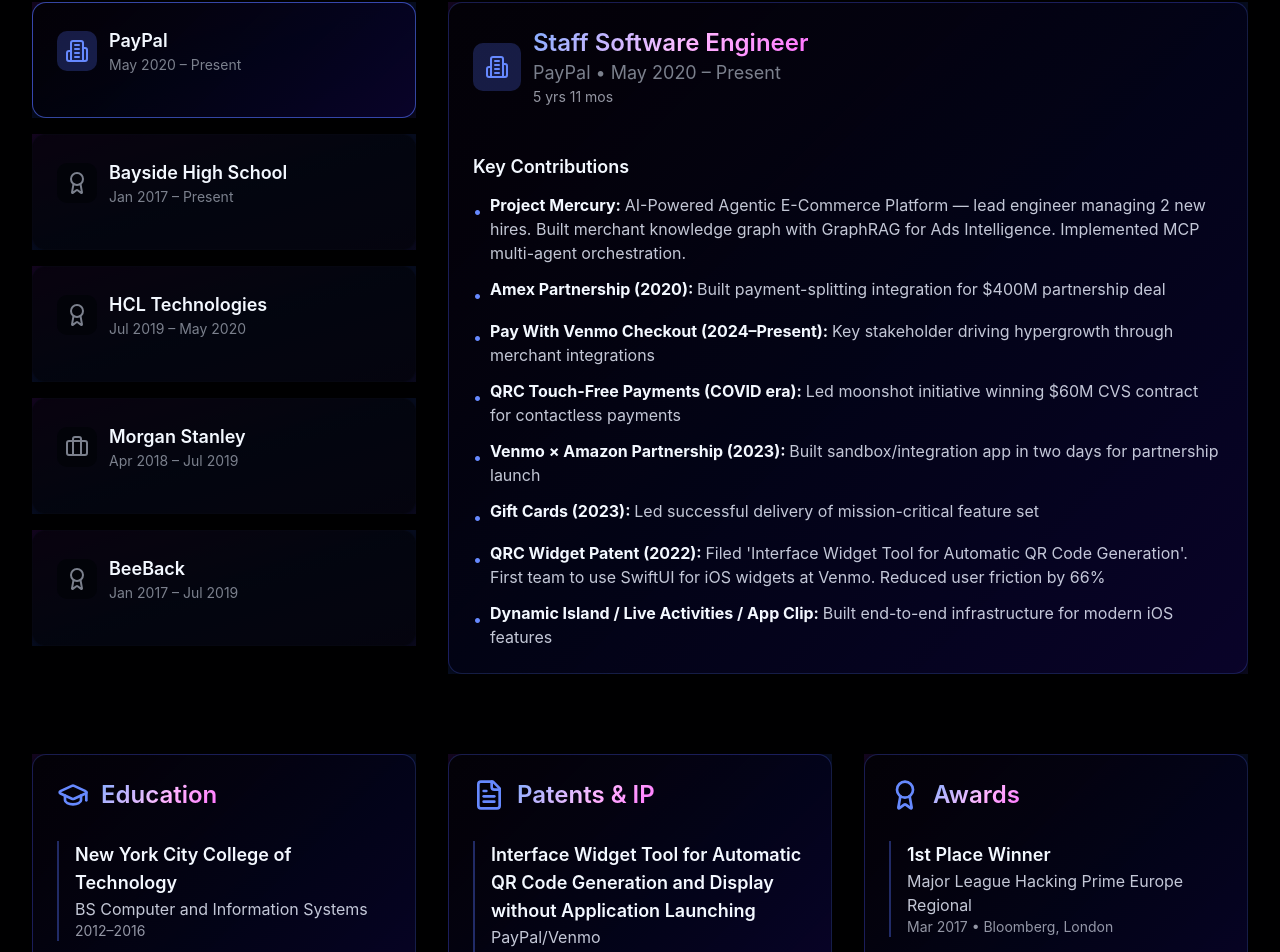
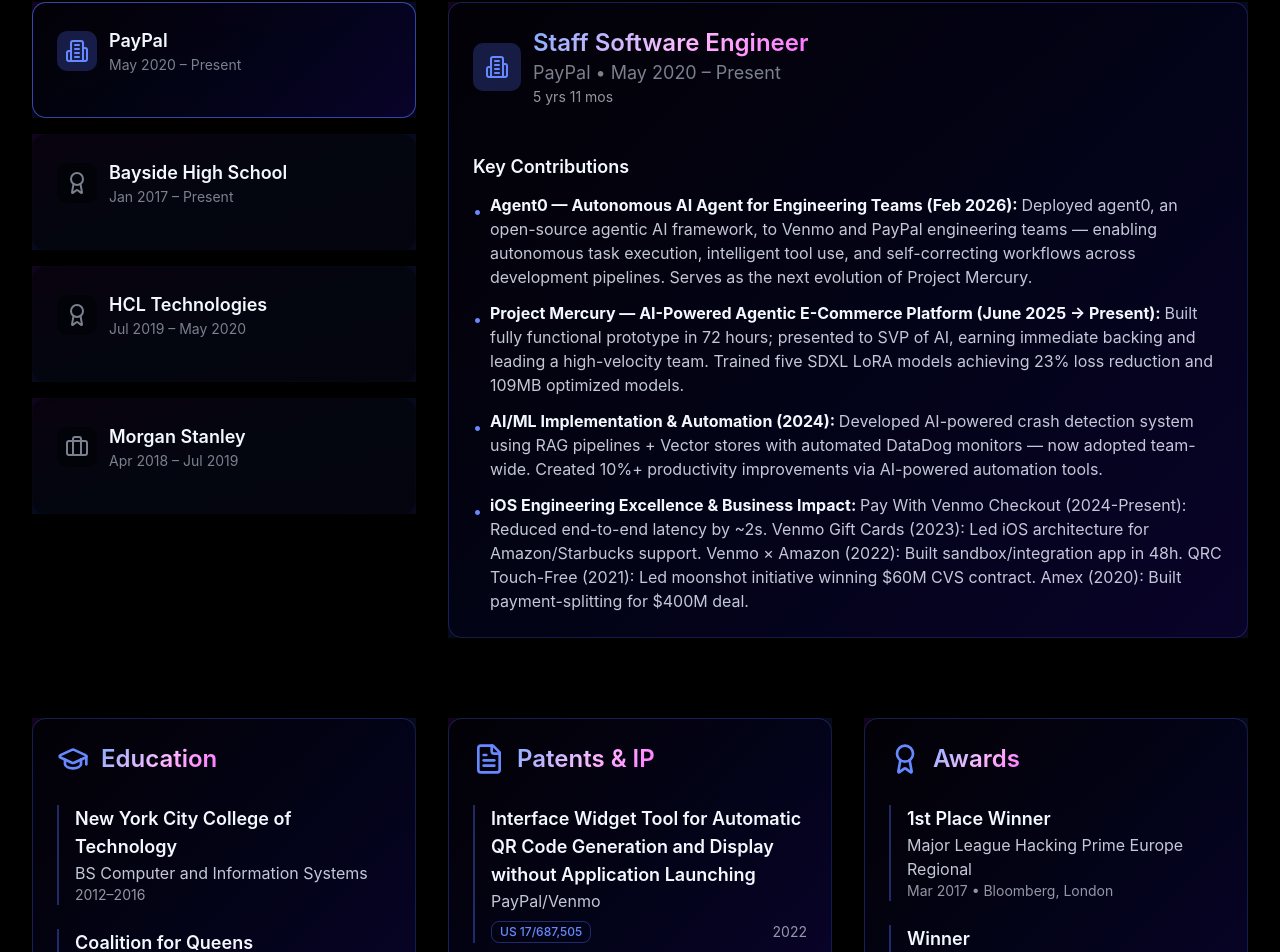
Before and after one commit to Ripnrip/guriboycodes-portfolio, a React (Vite) app: page / in a window 1280 px wide. Shown: the part 2719-3671 px from the top of the page. Built offline with nearby package versions, Linux system fonts and the light colour scheme.

Commit message:
feat: v1.1.2 Content Polish - elite paypal highlights, 9 new ghibli assets, and easter egg fix

```diff
--- a/src/data/portfolio.js
+++ b/src/data/portfolio.js
@@ -30,36 +30,20 @@
       duration: "5 yrs 11 mos",
       highlights: [
         {
-          project: "Project Mercury",
-          description: "AI-Powered Agentic E-Commerce Platform — lead engineer managing 2 new hires. Built merchant knowledge graph with GraphRAG for Ads Intelligence. Implemented MCP multi-agent orchestration."
+          project: "Agent0 — Autonomous AI Agent for Engineering Teams (Feb 2026)",
+          description: "Deployed agent0, an open-source agentic AI framework, to Venmo and PayPal engineering teams — enabling autonomous task execution, intelligent tool use, and self-correcting workflows across development pipelines. Serves as the next evolution of Project Mercury."
         },
         {
-          project: "Amex Partnership (2020)",
-          description: "Built payment-splitting integration for $400M partnership deal"
+          project: "Project Mercury — AI-Powered Agentic E-Commerce Platform (June 2025 → Present)",
+          description: "Built fully functional prototype in 72 hours; presented to SVP of AI, earning immediate backing and leading a high-velocity team. Trained five SDXL LoRA models achieving 23% loss reduction and 109MB optimized models."
         },
         {
-          project: "Pay With Venmo Checkout (2024–Present)",
-          description: "Key stakeholder driving hypergrowth through merchant integrations"
+          project: "AI/ML Implementation & Automation (2024)",
+          description: "Developed AI-powered crash detection system using RAG pipelines + Vector stores with automated DataDog monitors — now adopted team-wide. Created 10%+ productivity improvements via AI-powered automation tools."
         },
         {
-          project: "QRC Touch-Free Payments (COVID era)",
-          description: "Led moonshot initiative winning $60M CVS contract for contactless payments"
-        },
-        {
-          project: "Venmo × Amazon Partnership (2023)",
-          description: "Built sandbox/integration app in two days for partnership launch"
-        },
-        {
-          project: "Gift Cards (2023)",
-          description: "Led successful delivery of mission-critical feature set"
-        },
-        {
-          project: "QRC Widget Patent (2022)",
-          description: "Filed 'Interface Widget Tool for Automatic QR Code Generation'. First team to use SwiftUI for iOS widgets at Venmo. Reduced user friction by 66%"
-        },
-        {
-          project: "Dynamic Island / Live Activities / App Clip",
-          description: "Built end-to-end infrastructure for modern iOS features"
+          project: "iOS Engineering Excellence & Business Impact",
+          description: "Pay With Venmo Checkout (2024-Present): Reduced end-to-end latency by ~2s. Venmo Gift Cards (2023): Led iOS architecture for Amazon/Starbucks support. Venmo × Amazon (2022): Built sandbox/integration app in 48h. QRC Touch-Free (2021): Led moonshot initiative winning $60M CVS contract. Amex (2020): Built payment-splitting for $400M deal."
         }
       ]
     },
@@ -96,17 +80,7 @@
         }
       ]
     },
-    {
-      title: "Co-Founder",
-      company: "BeeBack",
-      period: "Jan 2017 – Jul 2019",
-      duration: "2 yrs 7 mos",
-      highlights: [
-        {
-          description: "Published iOS app"
-        }
-      ]
-    }
+
   ],
   education: [
     {
```
